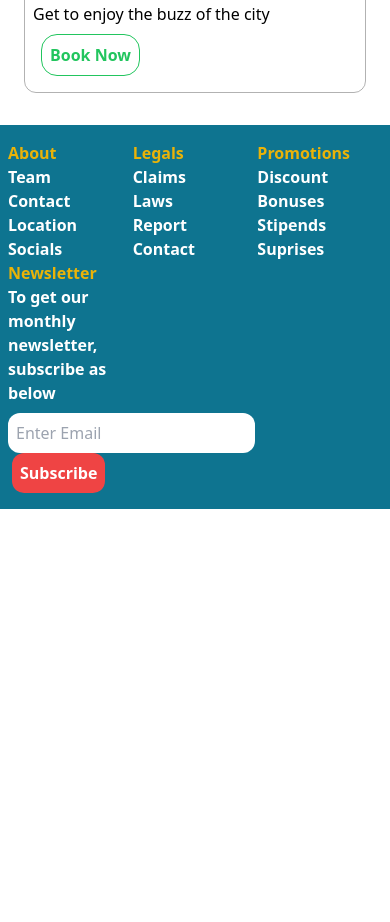
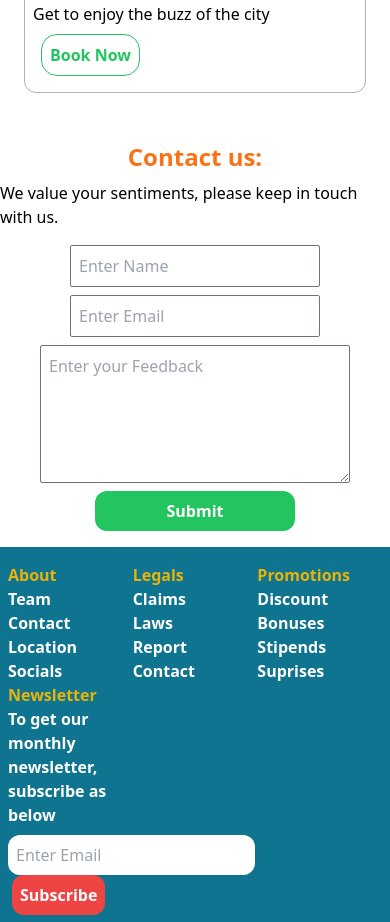
Before and after one commit to Solomon-Gachure/Safiri, a React (Create React App) app: page / in a window 390 px wide. Shown: the part 10940-11862 px from the top of the page. Before the commit the page ends 11449 px from the top, so only its background shows below. Built offline with nearby package versions, Linux system fonts and the light colour scheme.

Commit message:
Added a contact page and made it responsive using getform.io

```diff
--- a/package.json
+++ b/package.json
@@ -10,6 +10,7 @@
     "react-dom": "^18.2.0",
     "react-icons": "^4.11.0",
     "react-scripts": "5.0.1",
+    "react-scroll": "^1.9.0",
     "web-vitals": "^2.1.4"
   },
   "scripts": {
--- a/src/App.js
+++ b/src/App.js
@@ -1,3 +1,4 @@
+import Contact from "./components/contact";
 import Footer from "./components/footer";
 import Home from "./components/home";
 import Hotels from "./components/hotels";
@@ -12,7 +13,9 @@ function App() {
       <Home/>
       <Sites/>
       <Hotels/>
+      <Contact />
       <Footer/>
+
     </div>
   );
 }
--- /dev/null
+++ b/src/components/contact.jsx
@@ -0,0 +1,23 @@
+import React from 'react'
+
+const Contact = () => {
+  return (
+    <div className='max-w-[1400px]'>
+        <div className='flex flex-col justify-center items-center py-4'>
+            <h3 className='text-2xl md:text-4xl text-orange-500 font-bold'>Contact us:</h3>
+            <p className='pt-2'>We value your sentiments, please keep in touch with us.</p>
+        </div>
+        <div className='flex flex-col justify-center md:w-full pb-4'>
+              <form className='flex flex-col justify-center items-center gap-2' action="https://getform.io/f/db96c5fb-9063-4883-a850-e833759e93be" method='POST'>
+                <input name='name' type="text" placeholder='Enter Name' className='p-2 w-[250px] md:w-[500px] border border-gray-500 outline-none rounded-sm ' />
+                  <input name='email' type="text" placeholder='Enter Email' className='p-2 w-[250px] md:w-[500px] border border-gray-500 outline-none rounded-sm' />
+                  <textarea name="message" id="" cols="30" rows="5" placeholder='Enter your Feedback' className='md:w-[500px] p-2 border border-gray-500 outline-none rounded-sm '></textarea>
+                  <button className='p-2 rounded-xl bg-green-500 md:w-[200px] w-[200px] font-bold text-white md:text-2xl'>Submit</button>
+            </form>
+
+        </div>
+    </div>
+  )
+}
+
+export default Contact
--- a/src/components/sites.jsx
+++ b/src/components/sites.jsx
@@ -68,7 +68,7 @@ const Sites = () => {
                         </p>
 
                     </div>
-                    <div className='grid grid-cols-2 grid-rows-6  gap-2 h-[80vh]'>
+                    <div className='grid grid-cols-2 grid-rows-5  gap-2 h-[80vh]'>
 
                         <img className='rounded-2xl h-full p-2 w-full object-cover row-span-3' src="https://images.pexels.com/photos/4152126/pexels-photo-4152126.jpeg?auto=compress&cs=tinysrgb&w=1600" alt="msa" />
 
```
Also changed, not shown: 1 other file (tests, documents, lock files or other folders).
